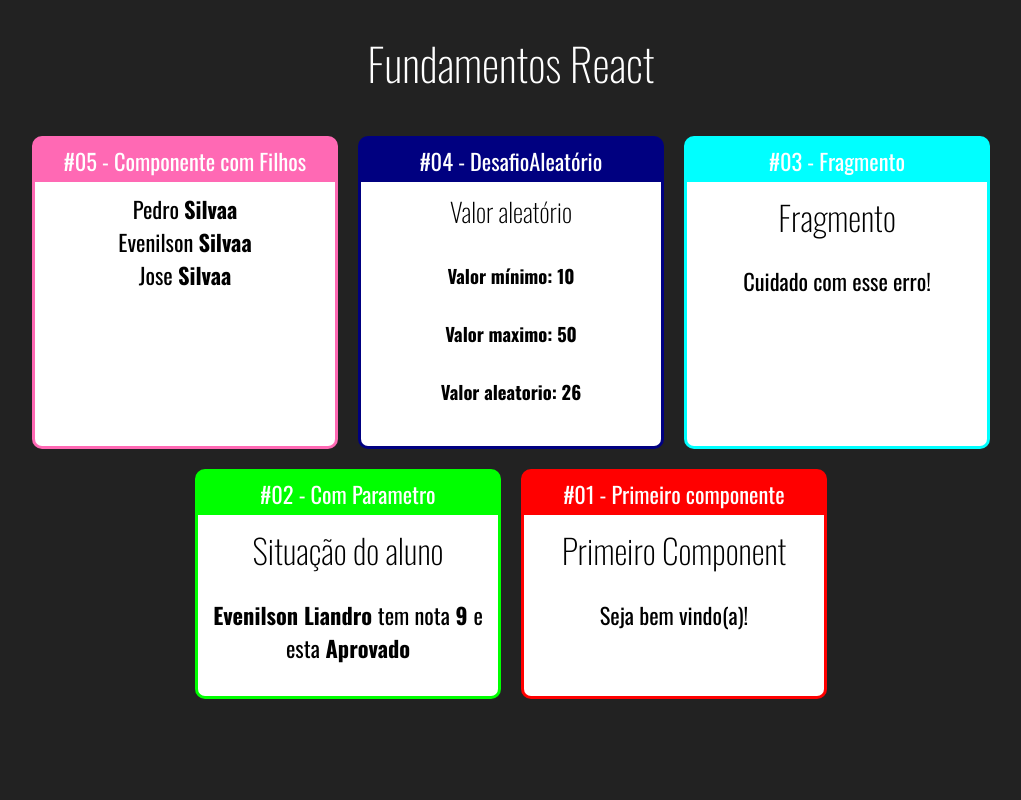
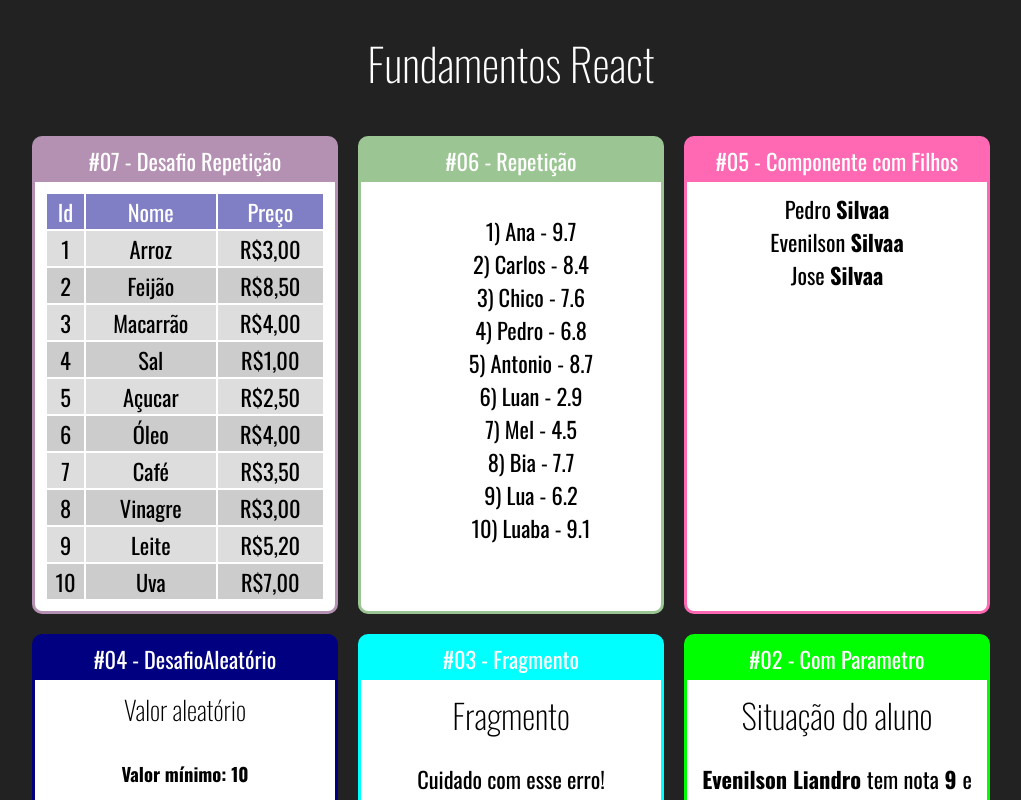
Before and after one commit to evenilson/curso-react-redux, a React (Create React App) app in the folder fundamentos-react/: page / in a window 1280 px wide. Shown: the top 800 px of the page, without its empty margins (129-1150 px from the left). Built offline with nearby package versions, Linux system fonts and the light colour scheme.

Commit message:
Repeticão

```diff
--- a/fundamentos-react/src/App.jsx
+++ b/fundamentos-react/src/App.jsx
@@ -2,6 +2,8 @@ import React from 'react'
 
 import './App.css'
 
+import TableProdutos from './components/repetition/TableProdutos'
+import ListAlunos from './components/repetition/ListAlunos'
 import Familia from './components/basics/Familia'
 import FamiliaMembro from './components/basics/FamiliaMembro'
 import Card from './components/layout/Card'
@@ -19,10 +21,18 @@ export default () => {
 
             <div className='cards'>
 
+                <Card titulo='#07 - Desafio Repetição' color='#b491b2'>
+                    <TableProdutos></TableProdutos>
+                </Card>
+
+                <Card titulo='#06 - Repetição' color='#9bc693'>
+                    <ListAlunos></ListAlunos>
+                </Card>
+
                 <Card titulo='#05 - Componente com Filhos' color='#ff69b4'>
                     <Familia sobrenome='Silvaa'>
-                        <FamiliaMembro nome='Pedro'  />
-                        <FamiliaMembro nome='Evenilson'  />
+                        <FamiliaMembro nome='Pedro' />
+                        <FamiliaMembro nome='Evenilson' />
                         <FamiliaMembro nome='Jose' />
                     </Familia>
                 </Card>
--- /dev/null
+++ b/fundamentos-react/src/components/repetition/ListAlunos.jsx
@@ -0,0 +1,20 @@
+import React from 'react'
+
+import alunos from '../../data/alunos'
+
+export default (props) => {
+    const lis = alunos.map((aluno) => {
+        return(
+            <li key={aluno.id}>
+                {aluno.id}) {aluno.nome} - {aluno.nota}
+            </li>
+        )
+    })
+    return(
+        <div>
+            <ul style={{listStyle:'none'}}>
+                {lis}
+            </ul>
+        </div>
+    )
+}
--- /dev/null
+++ b/fundamentos-react/src/components/repetition/TableProdutos.css
@@ -0,0 +1,15 @@
+.tabela-produtos table{
+    width: 100%;
+}
+
+.tabela-produtos thead{
+    background-color: #807fc5;
+    color: #fff;
+}
+
+.tabela-produtos .par{
+    background-color: #ddd;
+}
+.tabela-produtos .impar{
+    background-color: #ccc;
+}
--- /dev/null
+++ b/fundamentos-react/src/components/repetition/TableProdutos.jsx
@@ -0,0 +1,32 @@
+import React from 'react'
+import produtos from '../../data/produtos'
+
+import './TableProdutos.css'
+
+export default (props) => {
+    const tds = produtos.map((produto, i) => {
+        return(
+            <tr key={produto.id} className={i % 2 === 0 ? 'par' : 'impar'}>
+                <td>{produto.id}</td>
+                <td>{produto.nome}</td>
+                <td> R${produto.preco.toFixed(2).replace('.',',')}</td>
+            </tr>
+        )
+    })
+    return(
+        <div className='tabela-produtos'>
+            <table>
+                <thead>
+                    <tr>
+                        <td>Id</td>
+                        <td>Nome</td>
+                        <td>Preço</td>
+                    </tr>
+                </thead>
+                <tbody>
+                    {tds}
+                </tbody>
+            </table>
+        </div>
+    )
+}
--- /dev/null
+++ b/fundamentos-react/src/data/alunos.js
@@ -0,0 +1,12 @@
+export default [
+    { id: 1, nome: 'Ana', nota: 9.7},
+    { id: 2, nome: 'Carlos', nota: 8.4},
+    { id: 3, nome: 'Chico', nota: 7.6},
+    { id: 4, nome: 'Pedro', nota: 6.8},
+    { id: 5, nome: 'Antonio', nota: 8.7},
+    { id: 6, nome: 'Luan', nota: 2.9},
+    { id: 7, nome: 'Mel', nota: 4.5},
+    { id: 8, nome: 'Bia', nota: 7.7},
+    { id: 9, nome: 'Lua', nota: 6.2},
+    { id: 10, nome: 'Luaba', nota: 9.1}
+]
--- /dev/null
+++ b/fundamentos-react/src/data/produtos.js
@@ -0,0 +1,12 @@
+export default [
+    { id: 1, nome: 'Arroz', preco: 3.00},
+    { id: 2, nome: 'Feijão', preco: 8.5},
+    { id: 3, nome: 'Macarrão', preco: 4},
+    { id: 4, nome: 'Sal', preco: 1.00},
+    { id: 5, nome: 'Açucar', preco: 2.5},
+    { id: 6, nome: 'Óleo', preco:4.00},
+    { id: 7, nome: 'Café', preco: 3.5},
+    { id: 8, nome: 'Vinagre', preco: 3.00},
+    { id: 9, nome: 'Leite', preco: 5.2},
+    { id: 10, nome: 'Uva', preco: 7.00}
+]
```
